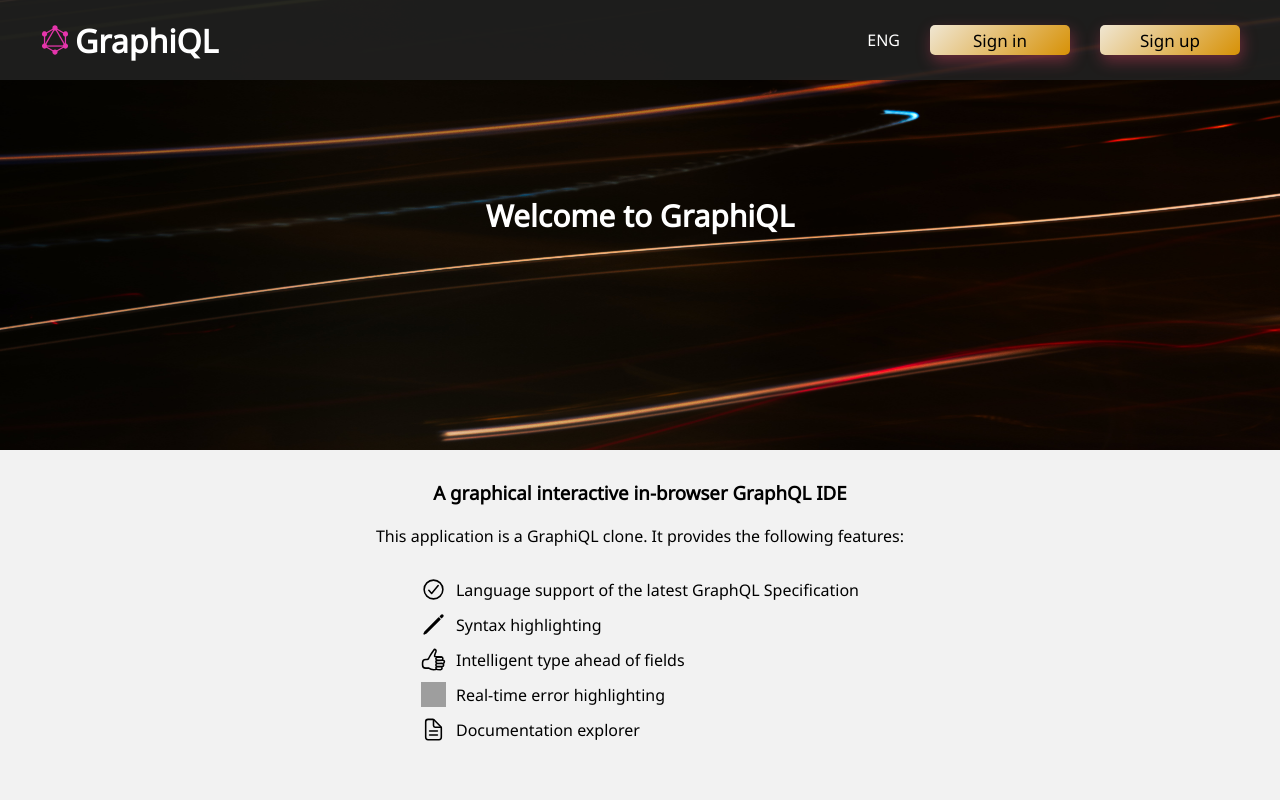
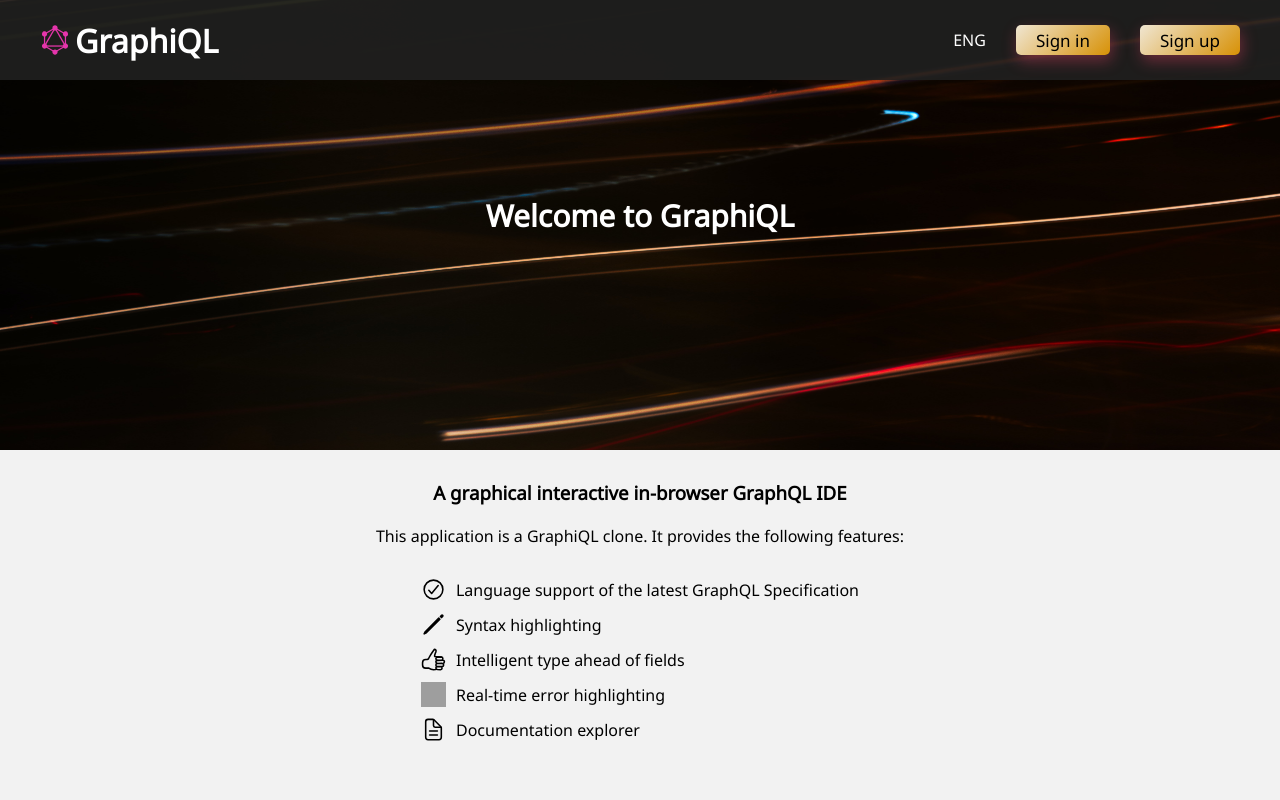
Before and after one commit to Tatiana-312/graphiql-app, a React (Vite) app in the folder graphiql-app/: page / in a window 1280 px wide. Shown: the top 800 px of the page. Built offline with nearby package versions, Linux system fonts and the light colour scheme; no server answers; grey boxes are pictures that could not be loaded.

Commit message:
feat: change sing buttons width and paddings

```diff
--- a/graphiql-app/src/components/Layout/Header/Header.module.scss
+++ b/graphiql-app/src/components/Layout/Header/Header.module.scss
@@ -53,7 +53,7 @@
 }
 
 .sign_btn {
-  width: 140px;
+  padding: 0px 20px;
   height: 30px;
   font-size: 1.6rem;
   @media (max-width: $tablet-width) {
```
